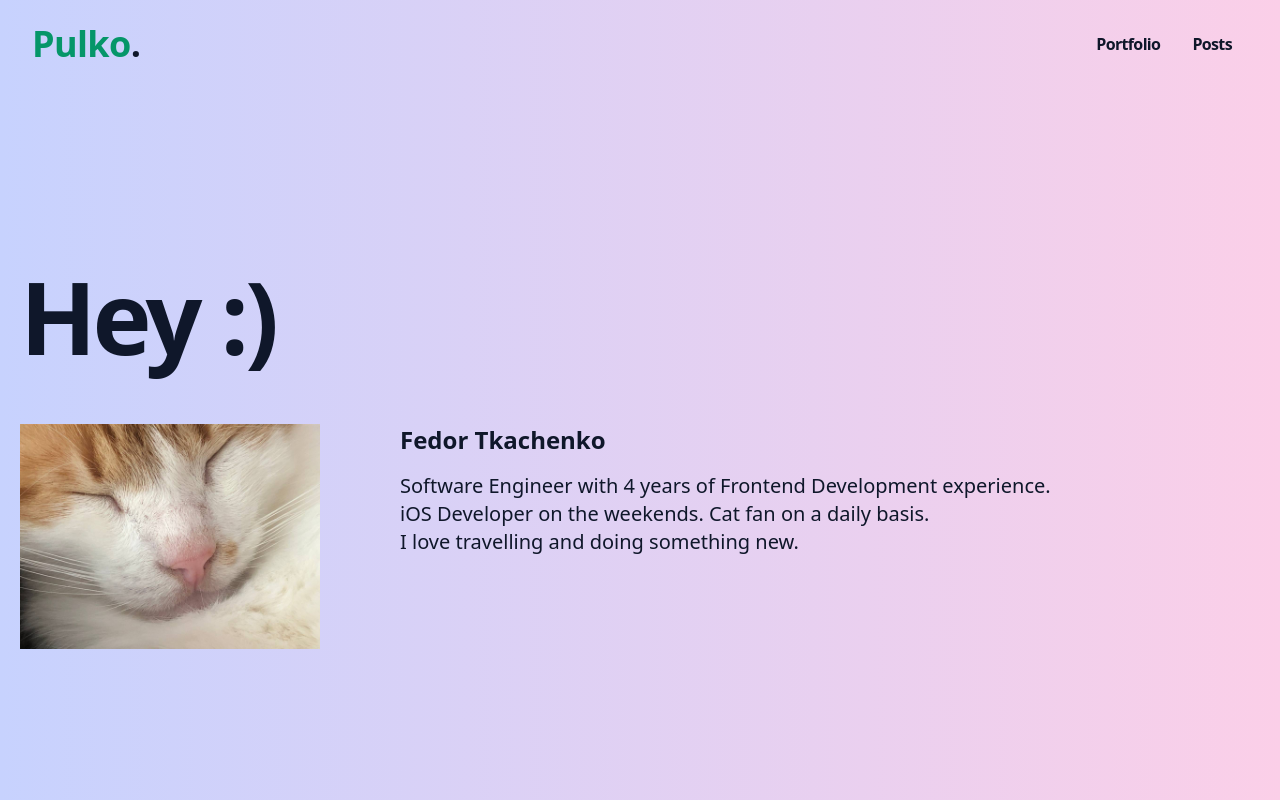
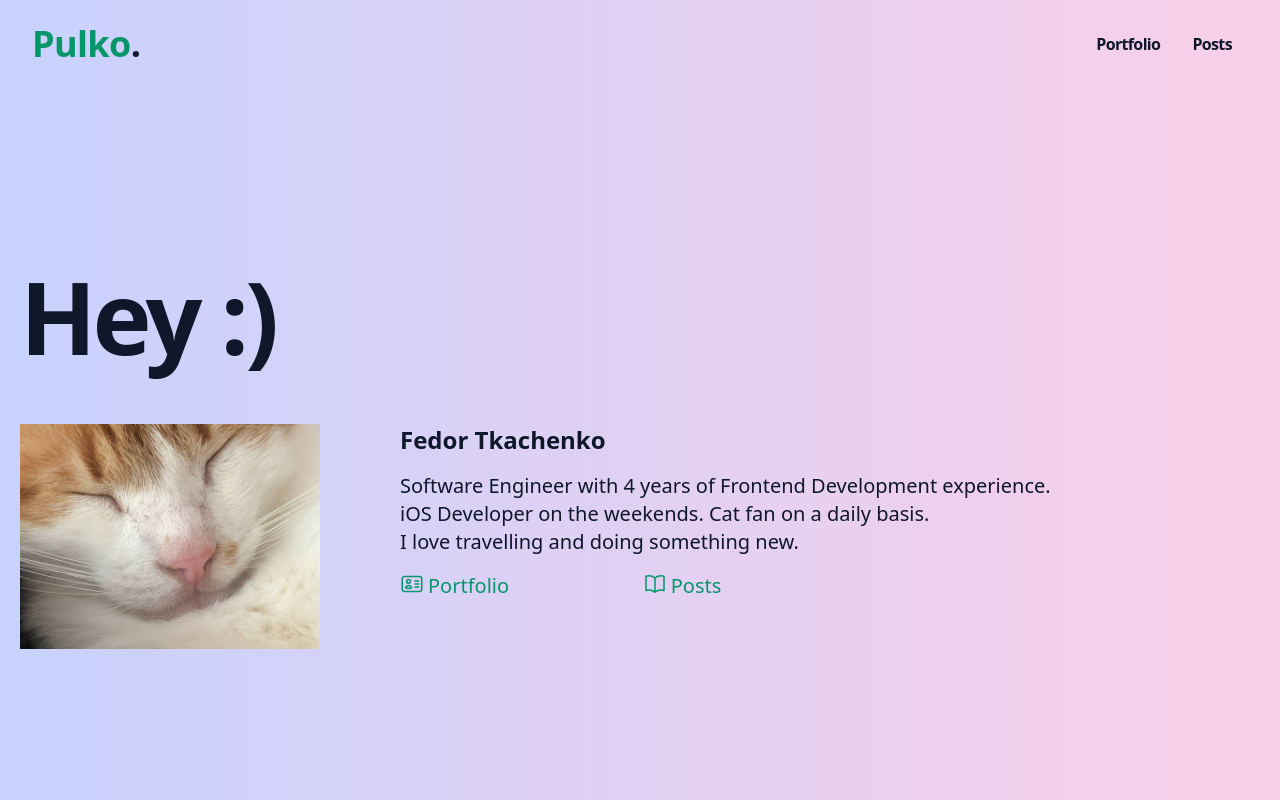
Before and after one commit to Pulko/personal-blog, a Next.js app: page / in a window 1280 px wide. Shown: the top 800 px of the page. Built offline with nearby package versions, Linux system fonts and the light colour scheme.

Commit message:
feat: add links to hero page

```diff
--- a/pages/index.js
+++ b/pages/index.js
@@ -4,6 +4,7 @@ import Image from 'next/image'
 import Container from 'components/elements/container'
 import Intro from 'components/elements/intro'
 import Layout from 'components/layout'
+import Link from 'next/link'
 
 const Index = () => {
   const diffYears = Math.floor((new Date() - new Date('June 20, 2018')) / (1000 * 60 * 60 * 24 * 356))
@@ -20,7 +21,7 @@ const Index = () => {
           <div className="mx-0">
             <Image src="/avatar.jpg" alt="my avatar when I am smiling" width={300} height={250} layout="fixed" />
           </div>
-          <div className="text-left text-xl text-slate-900 ml-0 mt-20 md:mt-0 sm:ml-20 font-medium">
+          <div className="text-left text-xl text-slate-900 ml-0 mt-20 md:mt-0 sm:ml-20 font-medium text-center md:text-left">
             <h3 className="text-2xl font-bold">
               {'Fedor Tkachenko'}
             </h3>
@@ -32,6 +33,27 @@ const Index = () => {
               <br />
               {' I love travelling and doing something new.'}
             </p>
+
+            <div className="flex md:justify-between justify-around lg:w-1/2">
+              <Link href="/portfolio">
+                <a className="hover:underline text-emerald-600 inline-flex">
+                  <svg xmlns="http://www.w3.org/2000/svg" fill="none" viewBox="0 0 24 24" stroke-width="1.5" stroke="currentColor" class="w-6 h-6">
+                    <path stroke-linecap="round" stroke-linejoin="round" d="M15 9h3.75M15 12h3.75M15 15h3.75M4.5 19.5h15a2.25 2.25 0 002.25-2.25V6.75A2.25 2.25 0 0019.5 4.5h-15a2.25 2.25 0 00-2.25 2.25v10.5A2.25 2.25 0 004.5 19.5zm6-10.125a1.875 1.875 0 11-3.75 0 1.875 1.875 0 013.75 0zm1.294 6.336a6.721 6.721 0 01-3.17.789 6.721 6.721 0 01-3.168-.789 3.376 3.376 0 016.338 0z" />
+                  </svg>
+
+                  <p className="mx-1">Portfolio</p>
+                </a>
+              </Link>
+
+              <Link href="/posts">
+                <a className="hover:underline text-emerald-600 inline-flex">
+                  <svg xmlns="http://www.w3.org/2000/svg" fill="none" viewBox="0 0 24 24" stroke-width="1.5" stroke="currentColor" class="w-6 h-6">
+                    <path stroke-linecap="round" stroke-linejoin="round" d="M12 6.042A8.967 8.967 0 006 3.75c-1.052 0-2.062.18-3 .512v14.25A8.987 8.987 0 016 18c2.305 0 4.408.867 6 2.292m0-14.25a8.966 8.966 0 016-2.292c1.052 0 2.062.18 3 .512v14.25A8.987 8.987 0 0018 18a8.967 8.967 0 00-6 2.292m0-14.25v14.25" />
+                  </svg>
+                  <p className="mx-1">Posts</p>
+                </a>
+              </Link>
+            </div>
           </div>
         </div>
       </Container>
```
